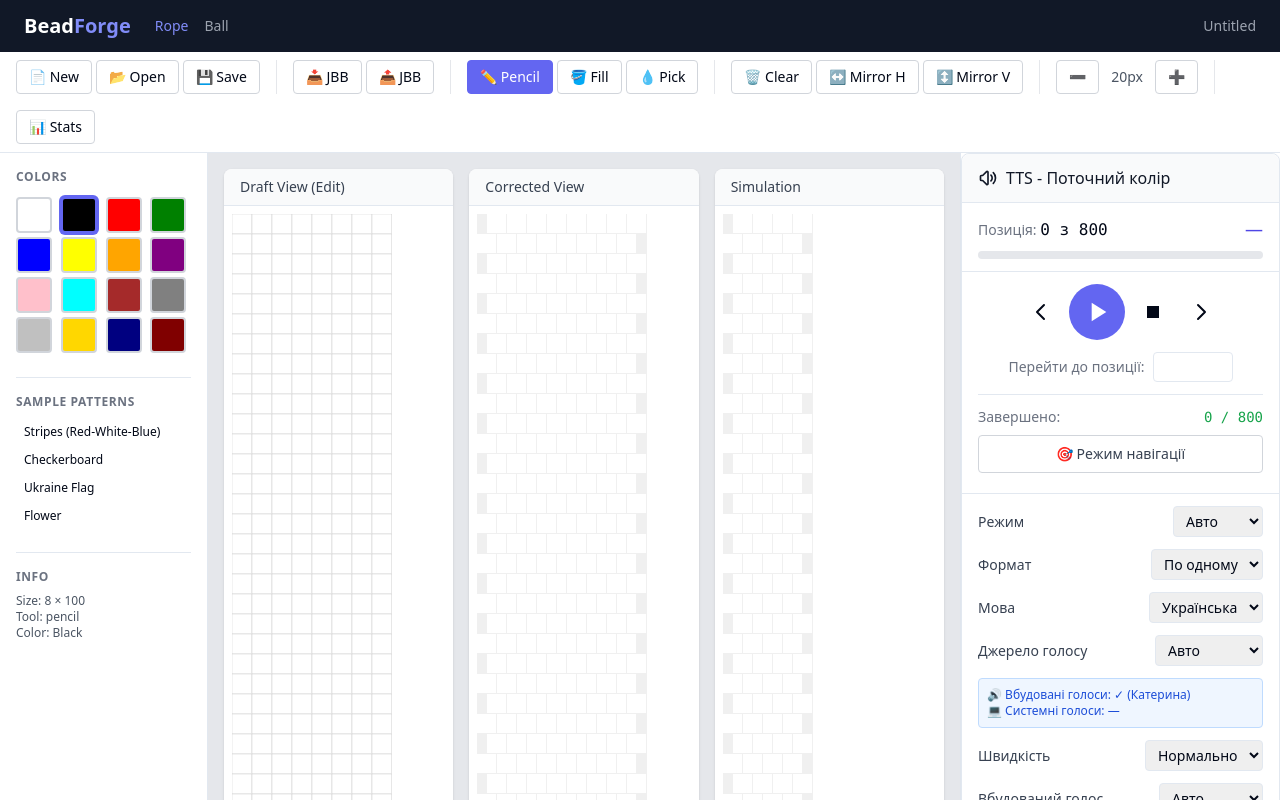
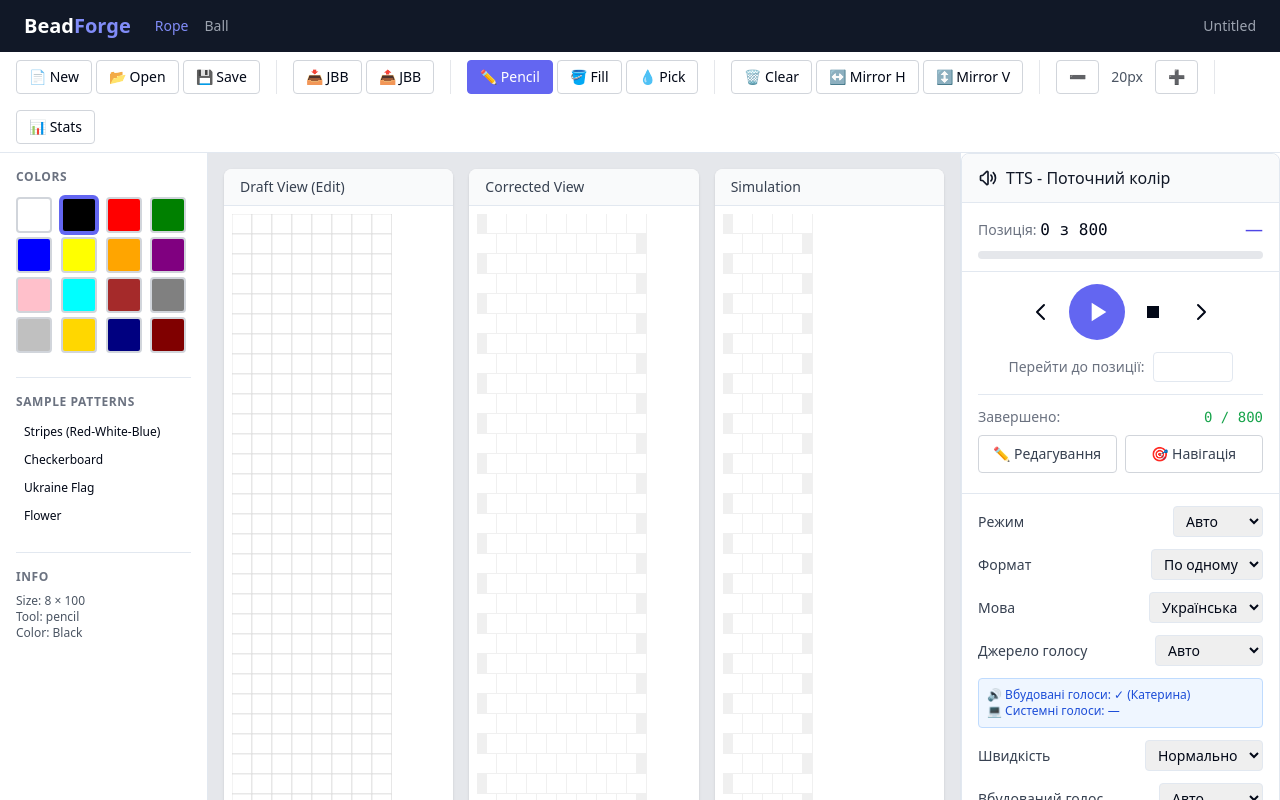
Before and after one commit to AqueGen/BeadForge, a Next.js app: page / in a window 1280 px wide. Shown: the top 800 px of the page. Built offline with nearby package versions, Linux system fonts and the light colour scheme.

Commit message:
Add TTS edit mode toggles, highlight bead logic refactor, and mutual exclusivity with navigation mode

```diff
--- a/src/app/ball/page.tsx
+++ b/src/app/ball/page.tsx
@@ -8,7 +8,7 @@ import { BallPatternCanvas } from '@/components/editor/BallPatternCanvas';
 import { BallTTSPanel } from '@/components/tts/BallTTSPanel';
 import { useBallPattern } from '@/hooks/useBallPattern';
 import { DEFAULT_COLORS, BALL_SIZE_CONFIGS, type DrawingTool, type HighlightedBeads } from '@/types';
-import { isPositionInWedge } from '@/lib/pattern/ballPattern';
+import { isPositionInWedge, getHighlightedBeadsForBall } from '@/lib/pattern/ballPattern';
 
 // Ball Pattern Creation Dialog
 function NewBallPatternDialog({
@@ -186,6 +186,18 @@ export default function BallEditorPage() {
     }
   }, [actions]);
 
+  const handleTTSStateChange = useCallback(
+    (position: number, groupCount: number, isActive: boolean) => {
+      if (isActive && position > 0 && groupCount > 0 && pattern) {
+        const highlighted = getHighlightedBeadsForBall(pattern, position, groupCount);
+        setHighlightedBeads(highlighted);
+      } else {
+        setHighlightedBeads(null);
+      }
+    },
+    [pattern]
+  );
+
   return (
     <div className="flex min-h-screen flex-col">
       <Header patternName={pattern?.name || 'Ball Pattern'} />
@@ -326,38 +338,7 @@ export default function BallEditorPage() {
           {pattern ? (
             <BallTTSPanel
               pattern={pattern}
-              onTTSStateChange={(position, groupCount, isActive) => {
-                if (isActive && position > 0) {
-                  // Calculate positions for highlighted beads
-                  const positions: { x: number; y: number }[] = [];
-                  let beadCount = 0;
-
-                  // Same reading order as TTS: bottom to top, left to right
-                  outer: for (let y = 0; y < pattern.height; y++) {
-                    for (let x = 0; x < pattern.width; x++) {
-                      // Use the same isPositionInWedge function used everywhere else
-                      if (isPositionInWedge(pattern, x, y)) {
-                        beadCount++;
-                        if (beadCount >= position && beadCount < position + groupCount) {
-                          positions.push({ x, y });
-                        }
-                        if (beadCount >= position + groupCount - 1) {
-                          break outer;
-                        }
-                      }
-                    }
-                  }
-
-                  if (positions.length > 0) {
-                    setHighlightedBeads({
-                      positions,
-                      colorIndex: pattern.field[positions[0].y * pattern.width + positions[0].x],
-                    });
-                  }
-                } else {
-                  setHighlightedBeads(null);
-                }
-              }}
+              onTTSStateChange={handleTTSStateChange}
               onCompletedBeadsChange={setCompletedBeads}
               onNavigationModeChange={setTtsNavigationMode}
               onEditModeChange={setEditModeEnabled}
--- a/src/app/page.tsx
+++ b/src/app/page.tsx
@@ -95,6 +95,7 @@ export default function EditorPage() {
   const [highlightedBeads, setHighlightedBeads] = useState<HighlightedBeads | null>(null);
   const [completedBeads, setCompletedBeads] = useState(0);
   const [ttsNavigationMode, setTtsNavigationMode] = useState(false);
+  const [editModeEnabled, setEditModeEnabled] = useState(false);
   const [ttsNavigateTarget, setTtsNavigateTarget] = useState<number | null>(null);
 
   const handleCreatePattern = useCallback(
@@ -106,7 +107,7 @@ export default function EditorPage() {
 
   const handleBeadClick = useCallback(
     (x: number, y: number) => {
-      // Handle TTS navigation mode
+      // Handle TTS navigation mode (takes priority)
       if (ttsNavigationMode) {
         const position = coordinatesToPosition(pattern, x, y);
         if (position !== null) {
@@ -115,6 +116,8 @@ export default function EditorPage() {
         return;
       }
 
+      // Handle edit mode or normal editing
+      if (editModeEnabled || !highlightedBeads) {
         if (tool === 'pencil') {
           actions.setBead(x, y, selectedColor);
         } else if (tool === 'fill') {
@@ -124,8 +127,9 @@ export default function EditorPage() {
           setSelectedColor(colorIndex);
           setTool('pencil');
         }
+      }
     },
-    [tool, selectedColor, actions, pattern, ttsNavigationMode]
+    [tool, selectedColor, actions, pattern, ttsNavigationMode, editModeEnabled, highlightedBeads]
   );
 
   const handleBeadDrag = useCallback(
@@ -256,6 +260,7 @@ export default function EditorPage() {
             onTTSStateChange={handleTTSStateChange}
             onCompletedBeadsChange={setCompletedBeads}
             onNavigationModeChange={setTtsNavigationMode}
+            onEditModeChange={setEditModeEnabled}
             navigateToPosition={ttsNavigateTarget}
             onNavigateComplete={() => setTtsNavigateTarget(null)}
           />
--- a/src/components/tts/TTSPanel.tsx
+++ b/src/components/tts/TTSPanel.tsx
@@ -23,6 +23,7 @@ interface TTSPanelProps {
   onTTSStateChange?: (position: number, groupCount: number, isPlaying: boolean) => void;
   onCompletedBeadsChange?: (completedBeads: number) => void;
   onNavigationModeChange?: (enabled: boolean) => void;
+  onEditModeChange?: (enabled: boolean) => void;
   navigateToPosition?: number | null;
   onNavigateComplete?: () => void;
 }
@@ -33,6 +34,7 @@ export function TTSPanel({
   onTTSStateChange,
   onCompletedBeadsChange,
   onNavigationModeChange,
+  onEditModeChange,
   navigateToPosition,
   onNavigateComplete,
 }: TTSPanelProps) {
@@ -62,6 +64,7 @@ export function TTSPanel({
   // Progress tracking
   const [completedBeads, setCompletedBeads] = useState(0);
   const [navigationMode, setNavigationMode] = useState(false);
+  const [editMode, setEditMode] = useState(false);
   const [showResetConfirm, setShowResetConfirm] = useState(false);
   const [savedProgressToRestore, setSavedProgressToRestore] = useState<TTSProgress | null>(null);
   const patternIdRef = useRef<string>('');
@@ -167,6 +170,11 @@ export function TTSPanel({
     onNavigationModeChange?.(navigationMode);
   }, [navigationMode, onNavigationModeChange]);
 
+  // Notify parent about edit mode changes
+  useEffect(() => {
+    onEditModeChange?.(editMode);
+  }, [editMode, onEditModeChange]);
+
   // Handle navigation from bead click
   useEffect(() => {
     if (navigateToPosition !== null && navigateToPosition !== undefined && navigateToPosition > 0) {
@@ -231,9 +239,26 @@ export function TTSPanel({
     [goToPosition, onCompletedBeadsChange]
   );
 
-  // Toggle navigation mode
+  // Toggle navigation mode (mutually exclusive with edit mode)
   const handleNavigationToggle = useCallback(() => {
-    setNavigationMode((prev) => !prev);
+    setNavigationMode((prev) => {
+      const newValue = !prev;
+      if (newValue) {
+        setEditMode(false); // Turn off edit mode when enabling navigation
+      }
+      return newValue;
+    });
+  }, []);
+
+  // Toggle edit mode (mutually exclusive with navigation mode)
+  const handleEditToggle = useCallback(() => {
+    setEditMode((prev) => {
+      const newValue = !prev;
+      if (newValue) {
+        setNavigationMode(false); // Turn off navigation mode when enabling edit
+      }
+      return newValue;
+    });
   }, []);
 
   // Reset progress handlers
@@ -406,8 +431,22 @@ export function TTSPanel({
             </span>
           </div>
 
-          {/* Navigation mode toggle */}
+          {/* Edit and Navigation mode toggles */}
           <div className="flex items-center gap-2 mb-2">
+            <button
+              onClick={handleEditToggle}
+              className={`flex-1 px-3 py-2 text-sm rounded border transition-colors ${
+                editMode
+                  ? 'bg-green-500 text-white border-green-500'
+                  : 'bg-white text-gray-700 border-gray-300 hover:bg-gray-50'
+              }`}
+            >
+              {settings.language === 'uk'
+                ? (editMode ? '✏️ Редагування ВКЛ' : '✏️ Редагування')
+                : settings.language === 'ru'
+                  ? (editMode ? '✏️ Редактирование ВКЛ' : '✏️ Редактирование')
+                  : (editMode ? '✏️ Edit ON' : '✏️ Edit Mode')}
+            </button>
             <button
               onClick={handleNavigationToggle}
               className={`flex-1 px-3 py-2 text-sm rounded border transition-colors ${
@@ -417,12 +456,23 @@ export function TTSPanel({
               }`}
             >
               {settings.language === 'uk'
-                ? (navigationMode ? '🎯 Режим навігації ВКЛ' : '🎯 Режим навігації')
+                ? (navigationMode ? '🎯 Навігація ВКЛ' : '🎯 Навігація')
                 : settings.language === 'ru'
-                  ? (navigationMode ? '🎯 Режим навигации ВКЛ' : '🎯 Режим навигации')
-                  : (navigationMode ? '🎯 Navigation ON' : '🎯 Navigation Mode')}
+                  ? (navigationMode ? '🎯 Навигация ВКЛ' : '🎯 Навигация')
+                  : (navigationMode ? '🎯 Navigation ON' : '🎯 Navigation')}
             </button>
           </div>
+
+          {/* Edit mode hint */}
+          {editMode && (
+            <p className="text-xs text-green-600 mb-2">
+              {settings.language === 'uk'
+                ? 'Натисніть на бусину, щоб змінити її колір'
+                : settings.language === 'ru'
+                  ? 'Нажмите на бусину, чтобы изменить её цвет'
+                  : 'Click on a bead to change its color'}
+            </p>
+          )}
 
           {/* Navigation mode hint */}
           {navigationMode && (
--- a/src/hooks/useBallTTS.ts
+++ b/src/hooks/useBallTTS.ts
@@ -141,7 +141,8 @@ export function useBallTTS(initialSettings?: Partial<TTSSettings>): UseBallTTSRe
 
   const initializeWithPattern = useCallback((pattern: BallPattern) => {
     if (!controllerRef.current) {
-      controllerRef.current = new TTSController(settings);
+      // Use DEFAULT_TTS_SETTINGS for initial creation; settings will be updated via separate effect
+      controllerRef.current = new TTSController(DEFAULT_TTS_SETTINGS);
     }
 
     // Use ball pattern initialization
@@ -153,7 +154,7 @@ export function useBallTTS(initialSettings?: Partial<TTSSettings>): UseBallTTSRe
       currentGroupCount: 0,
       currentColorName: '',
     }));
-  }, [settings]);
+  }, []); // No dependencies - settings are updated via separate effect
 
   const play = useCallback(() => {
     controllerRef.current?.play();
--- a/src/hooks/useTTS.ts
+++ b/src/hooks/useTTS.ts
@@ -141,7 +141,8 @@ export function useTTS(initialSettings?: Partial<TTSSettings>): UseTTSReturn {
 
   const initializeWithPattern = useCallback((pattern: BeadPattern) => {
     if (!controllerRef.current) {
-      controllerRef.current = new TTSController(settings);
+      // Use DEFAULT_TTS_SETTINGS for initial creation; settings will be updated via separate effect
+      controllerRef.current = new TTSController(DEFAULT_TTS_SETTINGS);
     }
 
     controllerRef.current.initialize(pattern);
@@ -152,7 +153,7 @@ export function useTTS(initialSettings?: Partial<TTSSettings>): UseTTSReturn {
       currentGroupCount: 0,
       currentColorName: '',
     }));
-  }, [settings]);
+  }, []); // No dependencies - settings are updated via separate effect
 
   const play = useCallback(() => {
     controllerRef.current?.play();
--- a/src/lib/pattern/index.ts
+++ b/src/lib/pattern/index.ts
@@ -59,6 +59,7 @@ export {
   countBallPatternBeads,
   countBallBeadsByColor,
   generateBallBeadListForTTS,
+  getHighlightedBeadsForBall,
   ballPatternToDto,
   dtoToBallPattern,
   copyWedge,
```
Also changed, not shown: src/lib/pattern/ballPattern.ts (+42 -0 lines). Lines whose indentation alone changed are shown as unchanged.
